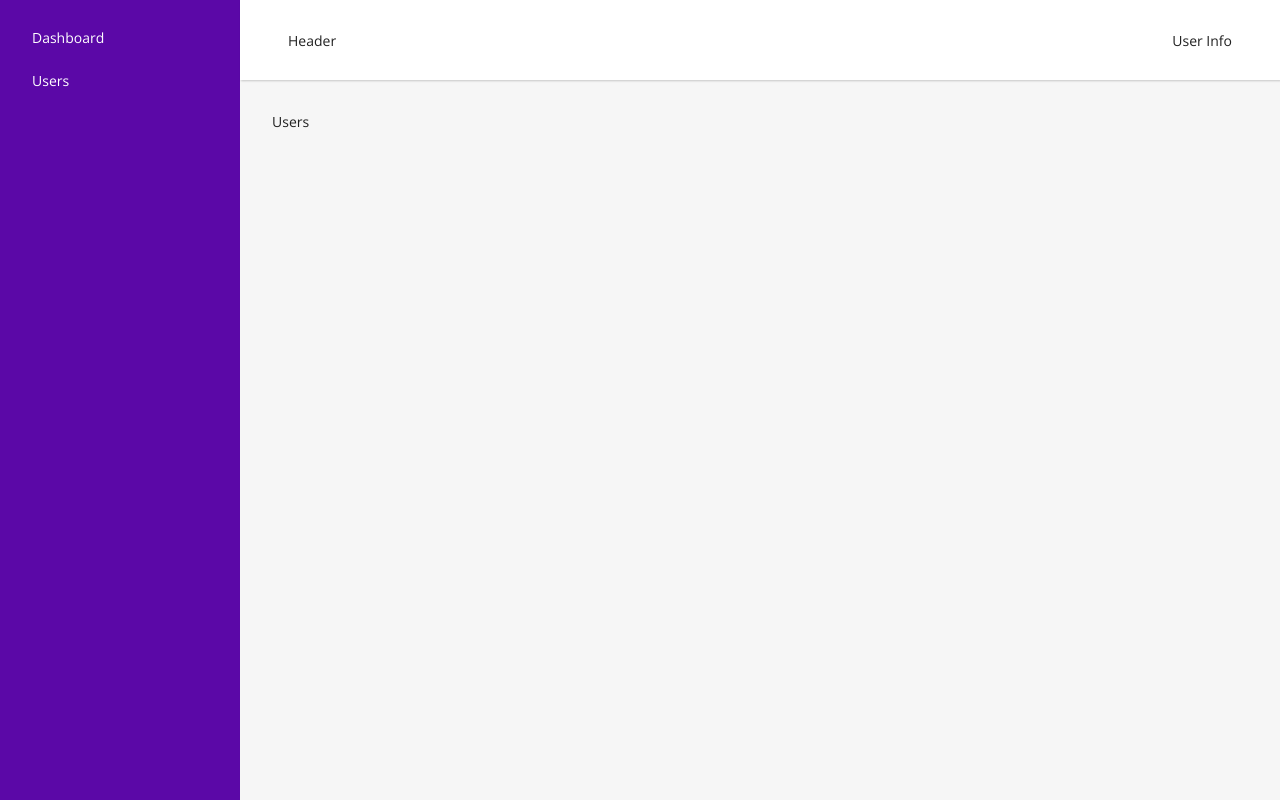
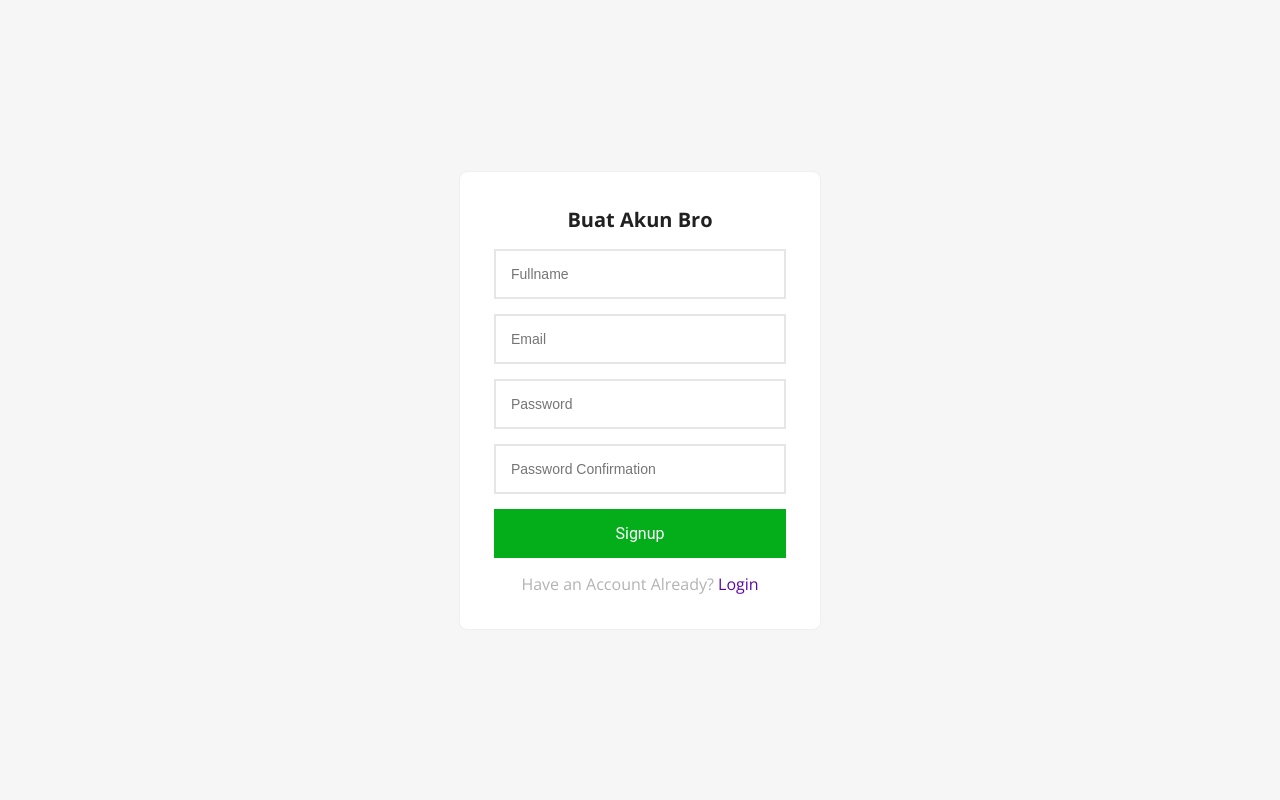
Before and after one commit to MuhammadAlfarazi-rpl/projek-react, a React (Vite) app in the folder react/: page /signup in a window 1280 px wide. Before the commit this address led to /users. Built offline with nearby package versions, Linux system fonts and the light colour scheme.

Commit message:
Guest Layout, Login, Signup

```diff
--- a/react/src/components/DefaultLayout.jsx
+++ b/react/src/components/DefaultLayout.jsx
@@ -2,10 +2,14 @@ import { Link, Navigate, Outlet } from "react-router-dom";
 import { useStateContext } from "../contexts/ContextProvider";
 
 export default function DefaultLayout() {
-  const { token } = useStateContext();
+  const { user, token } = useStateContext();
 
   if (!token) {
     return <Navigate to="/login" />;
+  }
+
+  const onLogout = (ev) => {
+    ev.preventDefault()
   }
 
   return (
@@ -20,7 +24,8 @@ export default function DefaultLayout() {
             Header
           </div>
           <div>
-            User Info
+            {user.name}
+            <a href="#" onClick={onLogout} className="btn-logout">Logout</a>
           </div>
         </header>
         <main>
--- a/react/src/contexts/ContextProvider.jsx
+++ b/react/src/contexts/ContextProvider.jsx
@@ -8,8 +8,10 @@ const StateContext = createContext({
 });
 
 export const ContextProvider = ({children})  => {
-  const [user, setUser] = useState({});
-  const [token, _setToken] = useState(123);
+  const [user, setUser] = useState({
+    name: 'Ris'
+  });
+  const [token, _setToken] = useState(null);
 
   const setToken = (token) => {
     _setToken(token)
--- a/react/src/index.css
+++ b/react/src/index.css
@@ -42,7 +42,7 @@ input:focus {
 .btn-delete {
     font-family: "Roboto", sans-serif;
     outline: 0;
-    background: #5b08a7;
+    background: #03ae1a;
     border: 0;
     text-decoration: none;
     padding: 15px;
@@ -85,7 +85,7 @@ input:focus {
 .btn:hover,
 .btn:active,
 .btn:focus {
-    background: #5b08a7;
+    background: #08a71b;
 }
 
 .text-center {
@@ -145,6 +145,7 @@ table > tbody > tr > td {
     display: flex;
     justify-content: center;
     align-items: center;
+    border-radius: 7px;
 }
 
 .login-signup-form .form {
@@ -155,6 +156,7 @@ table > tbody > tr > td {
     max-width: 360px;
     padding: 34px;
     box-shadow: 0 0 2px 0 rgba(0, 0, 0, 0.1);
+    border-radius: 7px;
 }
 
 .login-signup-form .title {
--- a/react/src/views/Login.jsx
+++ b/react/src/views/Login.jsx
@@ -1,7 +1,24 @@
+import {Link} from "react-router-dom"
+
 export default function Login() {
+
+    const onSubmit = (ev) => {
+        ev.preventDefault()
+    }
+
     return (
-        <div>
-            Login
+        <div className="login-signup-form animated fadeInDown">
+            <div className="form">
+                <form onSubmit={onSubmit}>
+                    <h1 className="title">Login Bro</h1>
+                    <input type="email" placeholder="Email Adress"/>
+                    <input type="password" placeholder="Password Confirmation"/>
+                    <button className="btn btn-block">Signup</button>
+                    <p className="message">
+                        Not Registered? <Link to="/Signup">Create an Account</Link>
+                    </p>
+                </form>
+            </div>
         </div>
     )
 }
--- a/react/src/views/Signup.jsx
+++ b/react/src/views/Signup.jsx
@@ -1,7 +1,26 @@
+import {Link} from "react-router-dom"
+
 export default function Signup() {
+
+    const onSubmit = (ev) => {
+        ev.preventDefault()
+    }
+
     return (
-        <div>
-            Signup
+        <div className="login-signup-form animated fadeInDown">
+            <div className="form">
+                <form onSubmit={onSubmit}>
+                    <h1 className="title">Buat Akun Bro</h1>
+                    <input type="name" placeholder="Fullname"/>
+                    <input type="email" placeholder="Email"/>
+                    <input type="password" placeholder="Password"/>
+                    <input type="password" placeholder="Password Confirmation"/>
+                    <button className="btn btn-block">Signup</button>
+                    <p className="message">
+                      Have an Account Already? <Link to="/login">Login</Link>
+                    </p>
+                </form>
+            </div>
         </div>
     )
 }
```
